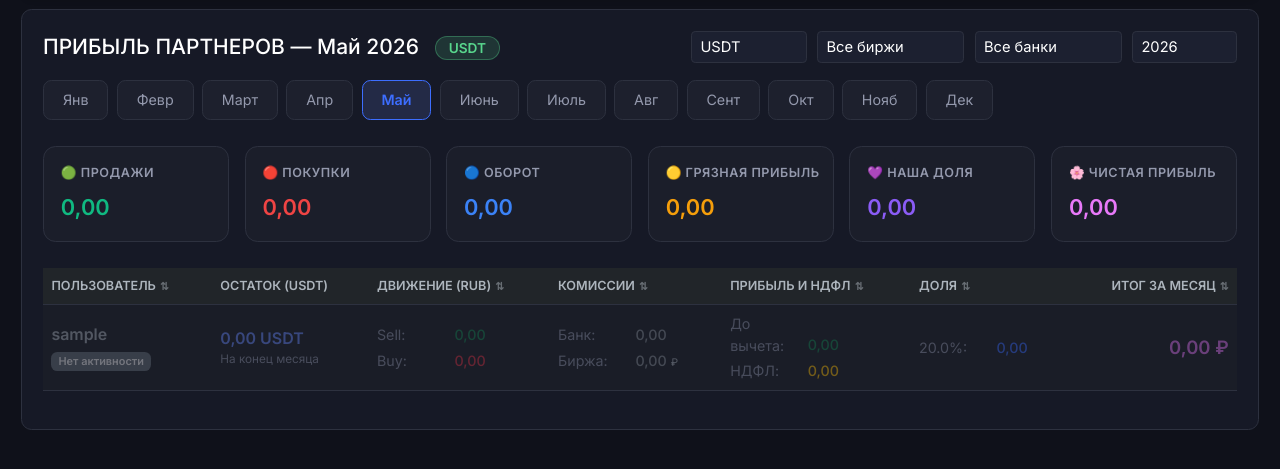
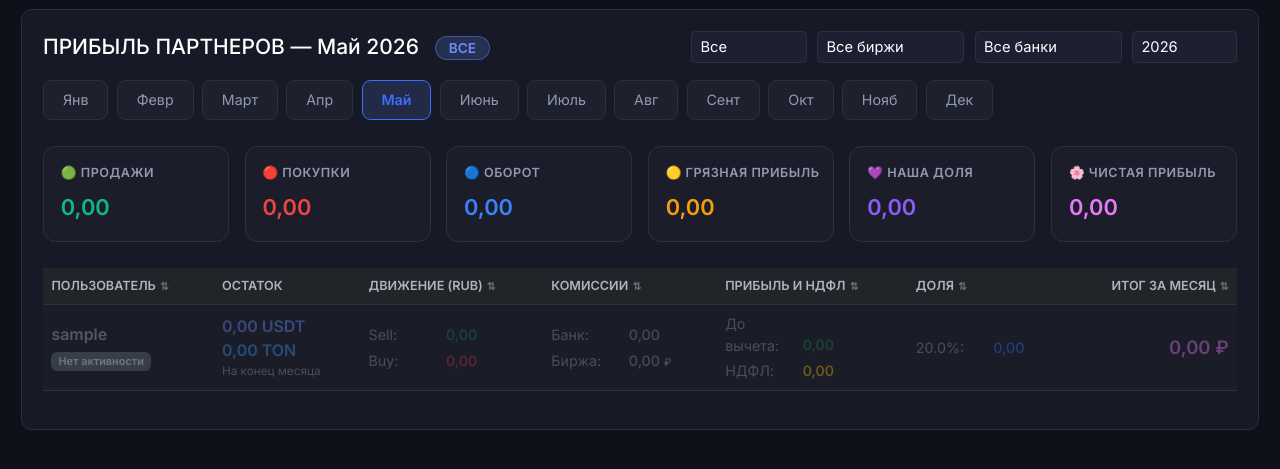
Before and after one commit to ErMe4a/p2p_sys, a Django app: page /p2p-admin/profit/ in a window 1280 px wide. Shown: the part 78-547 px from the top of the page. Run offline with Django 5.2, Linux system fonts and the light colour scheme; the visitor is signed in with stand-in values (Sample User, id 1); data comes from the database, SQL or seed files in the repository; data that the repository does not hold is empty; parts of the project's set-up code (start-up, migrations or seed data) failed here and were passed over.

Commit message:
Update profit_list.html

```diff
--- a/orders/templates/custom_admin/profit_list.html
+++ b/orders/templates/custom_admin/profit_list.html
@@ -98,7 +98,7 @@
     <div class="d-flex justify-content-between align-items-center mb-3 flex-wrap gap-2">
         <h5 class="m-0 me-auto">
             ПРИБЫЛЬ ПАРТНЕРОВ — {{ current_month_name }} {{ current_year }}
-            <span class="currency-badge currency-badge-usdt" id="currencyBadge">USDT</span>
+            <span class="currency-badge currency-badge-all" id="currencyBadge">ВСЕ</span>
         </h5>
 
         <div class="filters-row">
@@ -306,7 +306,7 @@
         ton:  { sell: 0, buy: 0, gross: 0, share: 0, net: 0 }
     };
 
-    var currentCurrency = 'usdt';
+    var currentCurrency = 'all';
 
     function fmt(val) {
         return parseFloat(val || 0).toLocaleString('ru-RU', { minimumFractionDigits: 2, maximumFractionDigits: 2 });
@@ -520,7 +520,7 @@
             summaryData.ton.net    += parseFloat(row.dataset.tonNet    || 0);
         });
 
-        setCurrency('usdt');
+        setCurrency('all');
     });
 </script>
 {% endblock %}
```
